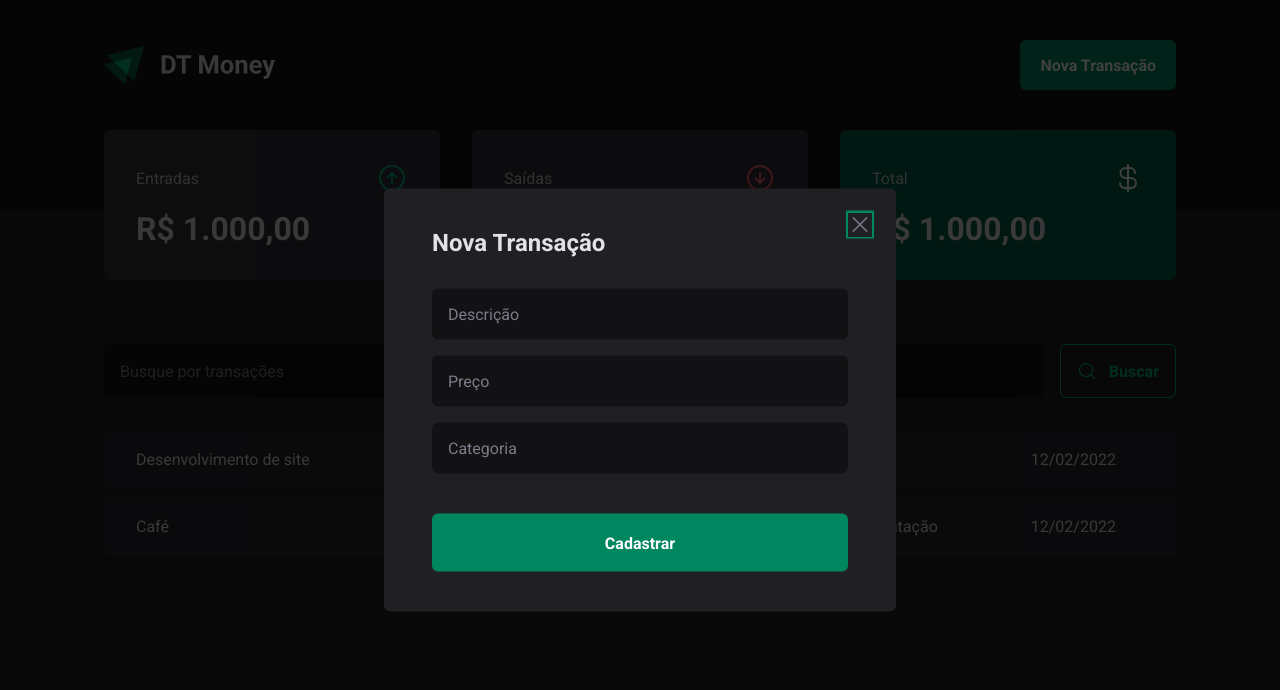
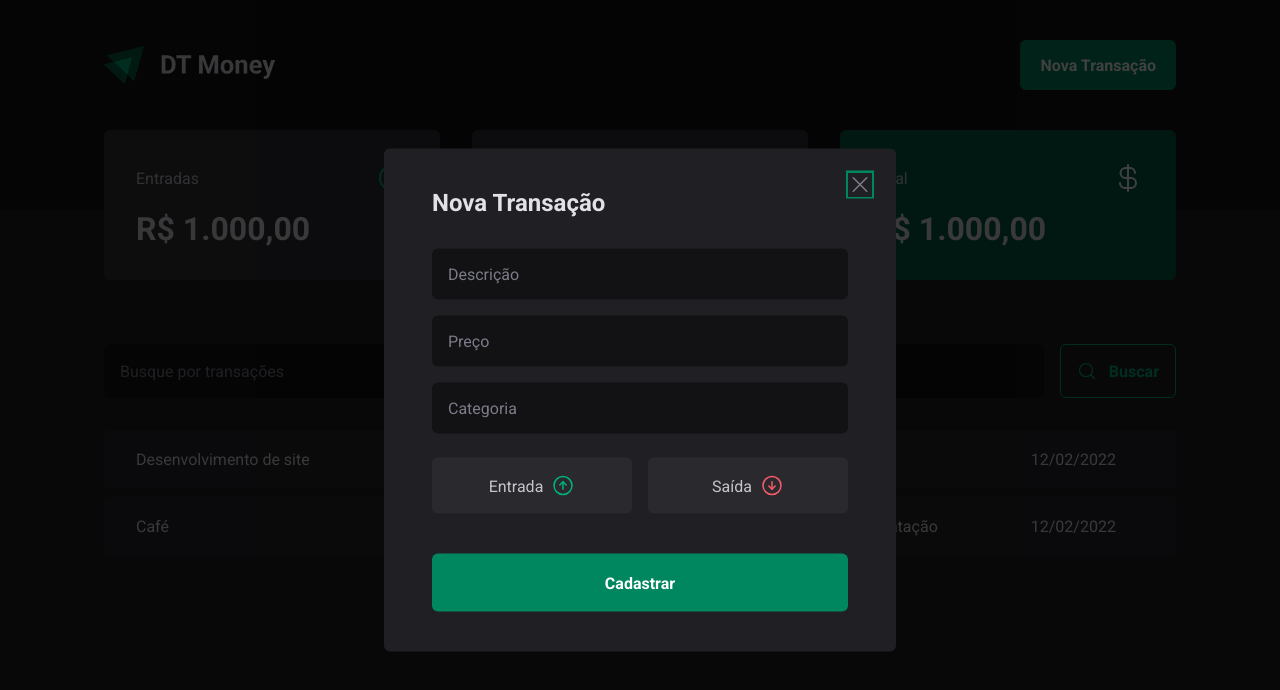
Before and after one commit to luis-b-o/dt-money, a React (Vite) app: page / in a window 1280 px wide. Both pictures are taken after a click on the button "Nova Transação". Shown: the top 690 px of the page. Built offline with nearby package versions, Linux system fonts and the light colour scheme.

Commit message:
feat: income and outcome buttons

```diff
--- a/src/components/NewTransactionModal/index.tsx
+++ b/src/components/NewTransactionModal/index.tsx
@@ -2,9 +2,11 @@ import {
   CloseButton,
   Content,
   Overlay,
+  TransactionType,
+  TransactionTypeButton,
 } from "@components/NewTransactionModal/styles";
 import * as Dialog from "@radix-ui/react-dialog";
-import { X } from "phosphor-react";
+import { ArrowCircleDown, ArrowCircleUp, X } from "phosphor-react";
 
 export function NewTransactionModal() {
   return (
@@ -22,6 +24,15 @@ export function NewTransactionModal() {
           <input type="number" placeholder="Preço" required />
           <input type="text" placeholder="Categoria" required />
 
+          <TransactionType>
+            <TransactionTypeButton type="button" variant="income">
+              Entrada <ArrowCircleUp size={24} />
+            </TransactionTypeButton>
+            <TransactionTypeButton type="button" variant="outcome">
+              Saída <ArrowCircleDown size={24} />
+            </TransactionTypeButton>
+          </TransactionType>
+
           <button type="submit">Cadastrar</button>
         </form>
       </Content>
--- a/src/components/NewTransactionModal/styles.ts
+++ b/src/components/NewTransactionModal/styles.ts
@@ -74,3 +74,40 @@ export const CloseButton = styled(Dialog.Close)((props) => {
     color: theme["gray-500"],
   };
 });
+
+export const TransactionType = styled.div((props) => {
+  return {
+    display: "grid",
+    gridTemplateColumns: "repeat(2, 1fr)",
+    gap: "1rem",
+    marginTop: "0.5rem",
+  };
+});
+
+interface TransactionTypeButtonProps {
+  variant: "income" | "outcome";
+}
+
+export const TransactionTypeButton = styled.button<TransactionTypeButtonProps>(
+  (props) => {
+    const { theme, variant } = props;
+    const svgColor =
+      variant === "income" ? theme["green-300"] : theme["red-300"];
+
+    return {
+      background: theme["gray-700"],
+      padding: "1rem",
+      display: "flex",
+      alignItems: "center",
+      justifyContent: "center",
+      gap: "0.5rem",
+      borderRadius: "6px",
+      border: 0,
+      color: theme["gray-300"],
+
+      svg: {
+        color: svgColor,
+      },
+    };
+  }
+);
```
